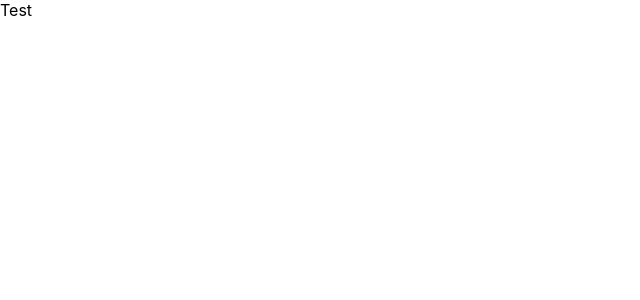
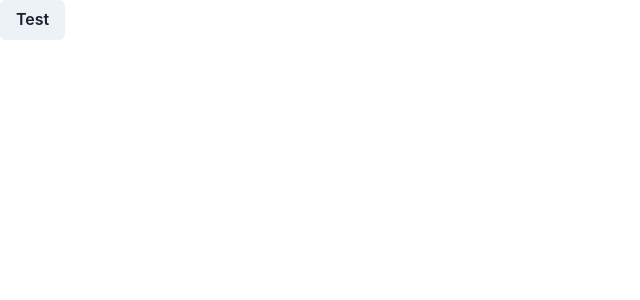
Before and after one commit to mattmuirhead/wedding-website, a Next.js app: page / in a window 1280 px wide. Shown: the top 300 px of the page, without its empty margins (0-640 px from the left). Built offline with nearby package versions, Linux system fonts and the light colour scheme.

Commit message:
Add chakra

```diff
--- a/package.json
+++ b/package.json
@@ -9,8 +9,12 @@
     "lint": "next lint"
   },
   "dependencies": {
+    "@chakra-ui/react": "^2.4.1",
+    "@emotion/react": "^11.10.5",
+    "@emotion/styled": "^11.10.5",
     "eslint": "8.28.0",
     "eslint-config-next": "13.0.4",
+    "framer-motion": "^7.6.9",
     "next": "13.0.4",
     "react": "18.2.0",
     "react-dom": "18.2.0"
--- a/pages/_app.js
+++ b/pages/_app.js
@@ -1,7 +1,12 @@
 import '../styles/globals.css'
+import { ChakraProvider } from '@chakra-ui/react'
 
-function MyApp({ Component, pageProps }) {
-  return <Component {...pageProps} />
+const App = ({ Component, pageProps }) => {
+  return (
+    <ChakraProvider>
+      <Component {...pageProps} />
+    </ChakraProvider>
+  )
 }
 
-export default MyApp
+export default App
--- a/pages/index.js
+++ b/pages/index.js
@@ -1,6 +1,10 @@
+import { Button } from '@chakra-ui/react'
+
 const Home = () => {
   return (
-    <div>Test</div>
+    <div>
+      <Button>Test</Button>
+    </div>
   )
 }
 
```
Also changed, not shown: 1 other file (tests, documents, lock files or other folders).
